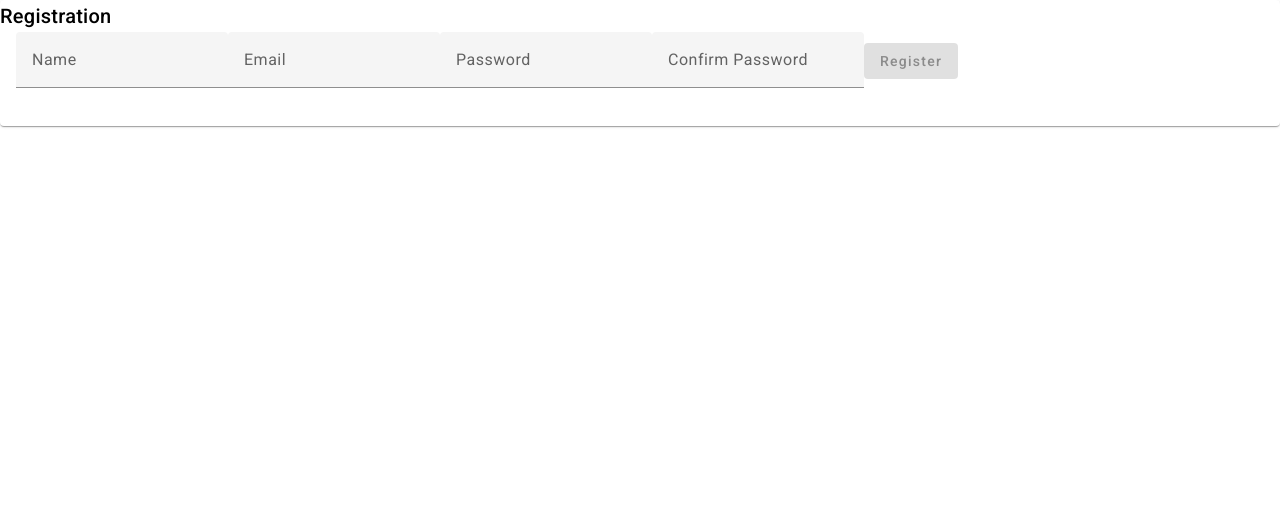
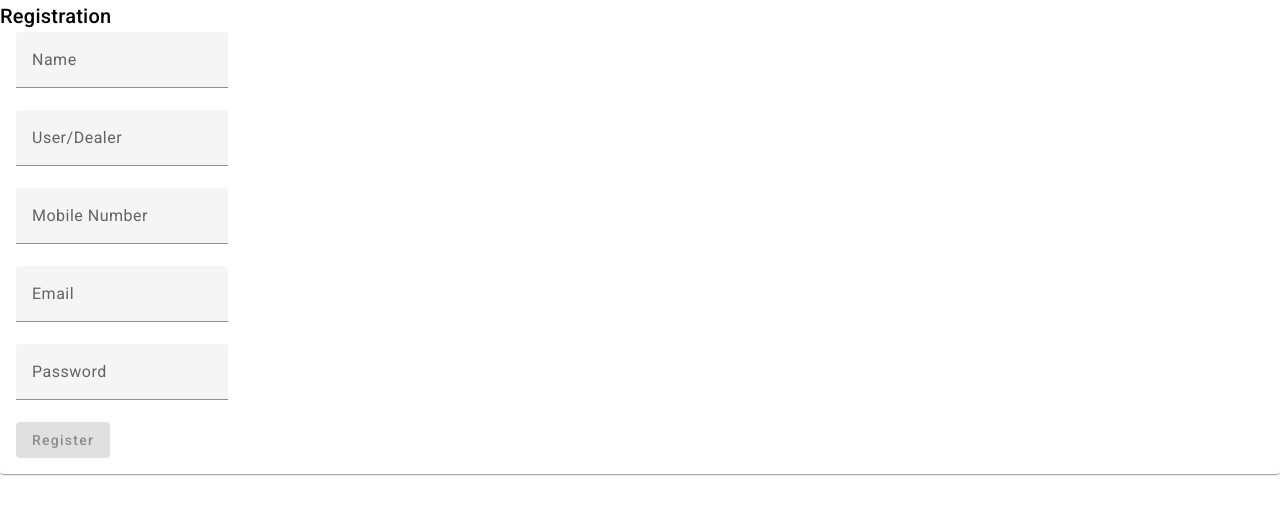
Before and after one commit to rakesh1039/propertyDealingUI, an Angular app: page /register in a window 1280 px wide. Shown: the top 514 px of the page. Built offline with nearby package versions, Linux system fonts and the light colour scheme.

Commit message:
added register DTO

```diff
--- a/angular.json
+++ b/angular.json
@@ -25,7 +25,7 @@
               "src/assets"
             ],
             "styles": [
-              "@angular/material/prebuilt-themes/indigo-pink.css",
+              "node_modules/@angular/material/prebuilt-themes/indigo-pink.css",
               "src/styles.css"
             ],
             "scripts": []
@@ -88,7 +88,7 @@
               "src/assets"
             ],
             "styles": [
-              "@angular/material/prebuilt-themes/indigo-pink.css",
+              "node_modules/@angular/material/prebuilt-themes/indigo-pink.css",
               "src/styles.css"
             ],
             "scripts": []
--- a/src/component/user/registration/registration.component.html
+++ b/src/component/user/registration/registration.component.html
@@ -2,31 +2,61 @@
     <mat-card-title>Registration</mat-card-title>
     <mat-card-content>
         <form [formGroup]="registrationForm" (ngSubmit)="onSubmit()">
+            <div class="row">
+                <div class="col-md-4">
                     <mat-form-field>
-        <input matInput type="text" formControlName="name" placeholder="Name">
-        <mat-error *ngIf="registrationForm?.get('name')?.touched && registrationForm?.get('name')?.invalid">
+                        <input matInput type="text" formControlName="user_name" placeholder="Name">
+                        <mat-error
+                            *ngIf="registrationForm?.get('user_name')?.touched && registrationForm?.get('user_name')?.invalid">
                             Name is required
                         </mat-error>
                     </mat-form-field>
+                </div>
+                <div class="col-md-4">
                     <mat-form-field>
-        <input matInput type="email" formControlName="email" placeholder="Email">
-        <mat-error *ngIf="registrationForm?.get('email')?.touched && registrationForm?.get('email')?.invalid">
+                        <input matInput type="text" formControlName="userGroup" placeholder="User/Dealer">
+                        <mat-error
+                            *ngIf="registrationForm?.get('userGroup')?.touched && registrationForm?.get('userGroup')?.invalid">
+                            Type is required
+                        </mat-error>
+                    </mat-form-field>
+                </div>
+                <div class="col-md-4">
+                    <mat-form-field>
+                        <input matInput type="text" formControlName="mobile_number" placeholder="Mobile Number">
+                        <mat-error
+                            *ngIf="registrationForm?.get('mobile_number')?.touched && registrationForm?.get('mobile_number')?.invalid">
                             Invalid email format
                         </mat-error>
                     </mat-form-field>
+                </div>
+            </div>
+
+            <div class="row">
+                <div class="col-md-4">
+                    <mat-form-field>
+                        <input matInput type="email" formControlName="emailId" placeholder="Email">
+                        <mat-error
+                            *ngIf="registrationForm?.get('emailId')?.touched && registrationForm?.get('emailId')?.invalid">
+                            Invalid email format
+                        </mat-error>
+                    </mat-form-field>
+                </div>
+                <div class="col-md-4">
                     <mat-form-field>
                         <input matInput type="password" formControlName="password" placeholder="Password">
-        <mat-error *ngIf="registrationForm?.get('password')?.touched && registrationForm?.get('password')?.invalid">
+                        <mat-error
+                            *ngIf="registrationForm?.get('password')?.touched && registrationForm?.get('password')?.invalid">
                             Password is required and must be at least 6 characters long
                         </mat-error>
                     </mat-form-field>
-      <mat-form-field>
-        <input matInput type="password" formControlName="confirmPassword" placeholder="Confirm Password">
-        <mat-error *ngIf="registrationForm?.get('confirmPassword')?.touched && registrationForm?.get('confirmPassword')?.invalid">
-          Passwords do not match
-        </mat-error>
-      </mat-form-field>
-      <button mat-raised-button color="primary" type="submit" [disabled]="registrationForm.invalid">Register</button>
+                </div>
+            </div>
+
+            <div class="row">
+                <button mat-raised-button color="primary" type="submit"
+                    [disabled]="registrationForm.invalid">Register</button>
+            </div>
         </form>
     </mat-card-content>
 </mat-card>
--- a/src/component/user/registration/registration.component.ts
+++ b/src/component/user/registration/registration.component.ts
@@ -16,18 +16,12 @@ export class RegistrationComponent {
 
   ngOnInit() {
     this.registrationForm = this.fb.group({
-      name: ['', Validators.required],
-      email: ['', [Validators.required, Validators.email]],
+      user_name: ['', Validators.required],
+      userGroup: ['',Validators.required],
+      mobile_number:['',Validators.required],
+      emailId: ['', [Validators.required, Validators.email]],
       password: ['', [Validators.required, Validators.minLength(6)]],
-      confirmPassword: ['', [Validators.required, this.confirmPasswordValidator.bind(this)]]
     });
-  }
-
-  confirmPasswordValidator(control: FormGroup) {
-    if (control.get('password')?.value !== control.get('confirmPassword')?.value) {
-      return { passwordsDoNotMatch: true };
-    }
-    return null;
   }
 
   onSubmit() {
```
Lines whose indentation alone changed are shown as unchanged.
